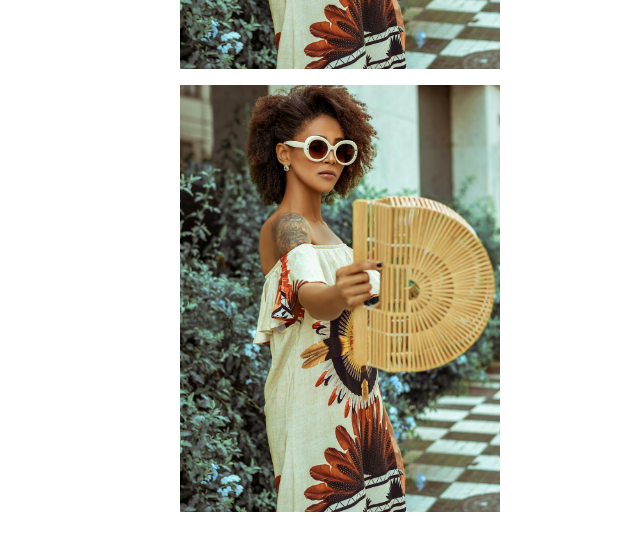
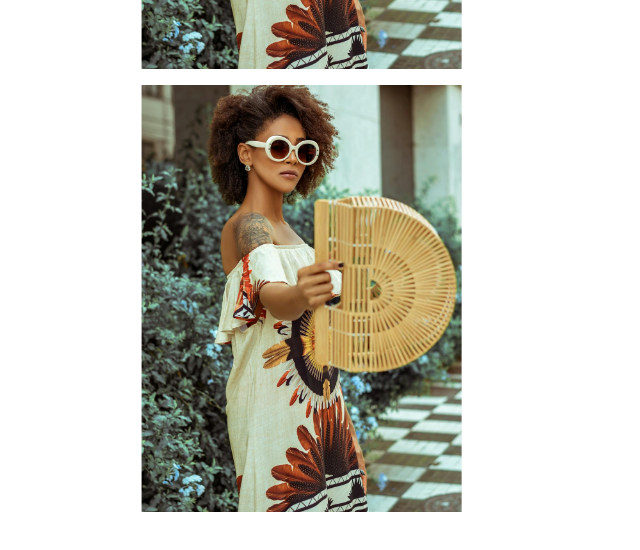
Before and after one commit to arush-qala/platform-v5, a Next.js app: page /collection/1 in a window 1280 px wide. Both pictures are taken after a click on the element 298 px from the left and 1200 px from the top of the page. Shown: the part 800-1350 px from the top of the page, without its empty margins (236-876 px from the left). Built offline with nearby package versions, Linux system fonts and the light colour scheme.

Commit message:
style: Apply custom layout metrics (10vw sidebar, 18vw start, 8vw shift)

```diff
--- a/components/collection/ProductDetailView.tsx
+++ b/components/collection/ProductDetailView.tsx
@@ -31,11 +31,12 @@ export function ProductDetailView({ product, prevProduct, nextProduct, onClose,
     })
 
     // Animation: Shift images to the left as user scrolls down
-    // Shift reduced to -5vw to ensure it stays within the central lane
-    const imageX = useTransform(scrollYProgress, [0, 0.1], ["0vw", "-5vw"])
+    // Shift of -8vw moves image from 18vw to 10vw (touching the 10vw sidebar)
+    const imageX = useTransform(scrollYProgress, [0, 0.1], ["0vw", "-8vw"])
     const detailsOpacity = useTransform(scrollYProgress, [0.05, 0.15], [0, 1])
     const detailsX = useTransform(scrollYProgress, [0.05, 0.15], [50, 0])
 
+    // Mock multiple images for the vertical stack
     const productImages = [product.image, product.image, product.image]
 
     return (
@@ -53,7 +54,7 @@ export function ProductDetailView({ product, prevProduct, nextProduct, onClose,
             {prevProduct && (
                 <div
                     onClick={() => onNavigate(prevProduct)}
-                    className="fixed left-0 top-0 h-screen w-[15vw] hidden md:flex items-center justify-start pl-4 cursor-pointer z-[55] group hover:bg-white/5 transition-colors overflow-hidden"
+                    className="fixed left-0 top-0 h-screen w-[10vw] hidden md:flex items-center justify-start pl-4 cursor-pointer z-[55] group hover:bg-white/5 transition-colors overflow-hidden"
                 >
                     <div className="absolute left-0 top-1/2 -translate-y-1/2 w-full h-[60vh] opacity-40 group-hover:opacity-60 transition-opacity duration-500 pointer-events-none grayscale group-hover:grayscale-0">
                         {/* -ml-[75%] ensures 75% is off-screen, 25% is visible */}
@@ -70,7 +71,7 @@ export function ProductDetailView({ product, prevProduct, nextProduct, onClose,
             {nextProduct && (
                 <div
                     onClick={() => onNavigate(nextProduct)}
-                    className="fixed right-0 top-0 h-screen w-[15vw] hidden md:flex items-center justify-end pr-4 cursor-pointer z-[55] group hover:bg-white/5 transition-colors overflow-hidden"
+                    className="fixed right-0 top-0 h-screen w-[10vw] hidden md:flex items-center justify-end pr-4 cursor-pointer z-[55] group hover:bg-white/5 transition-colors overflow-hidden"
                 >
                     <div className="absolute right-0 top-1/2 -translate-y-1/2 w-full h-[60vh] opacity-40 group-hover:opacity-60 transition-opacity duration-500 pointer-events-none grayscale group-hover:grayscale-0">
                         {/* -mr-[75%] ensures 75% is off-screen, 25% is visible */}
@@ -85,10 +86,10 @@ export function ProductDetailView({ product, prevProduct, nextProduct, onClose,
             )}
 
             {/* Main Content Area */}
-            {/* Grid layout enforces strict columns: 20vw empty | Content | 20vw empty */}
-            {/* This guarantees the content starts at 20vw. With -5vw shift, it goes to 15vw. */}
-            {/* Sidebar is 15vw. Gap is 0vw (touching). */}
-            <div className="w-full grid grid-cols-[20vw_1fr_20vw] pt-24 relative z-40">
+            {/* Grid layout enforces strict columns: 18vw empty | Content | 18vw empty */}
+            {/* This guarantees the content starts at 18vw. With -8vw shift, it goes to 10vw. */}
+            {/* Sidebar is 10vw. Gap is 0vw (touching). */}
+            <div className="w-full grid grid-cols-[18vw_1fr_18vw] pt-24 relative z-40">
 
                 {/* Image Column - Shifts Left */}
                 <motion.div
```
